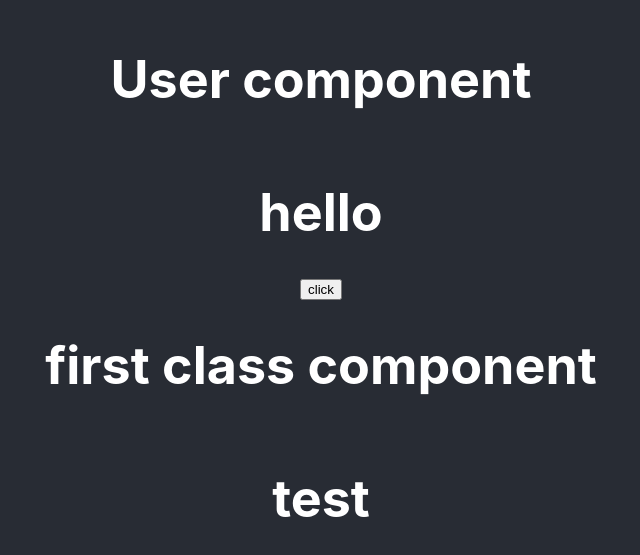
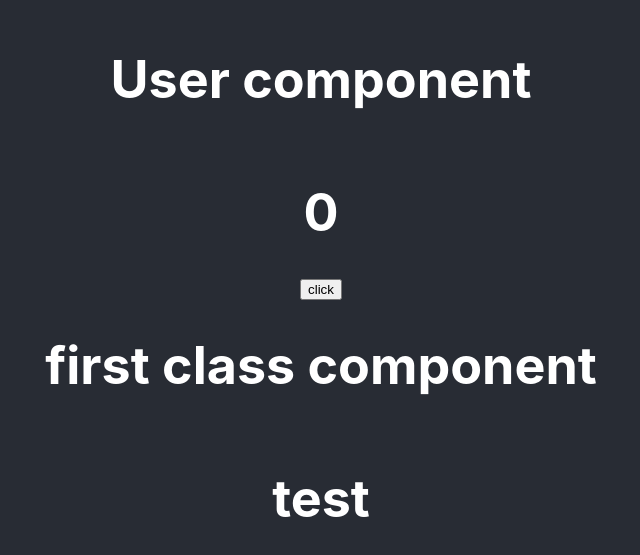
Before and after one commit to ShubhamSharma0499/React, a React (Create React App) app: page / in a window 1280 px wide. Shown: the part 111-666 px from the top of the page, without its empty margins (319-959 px from the left). Built offline with nearby package versions, Linux system fonts and the light colour scheme.

Commit message:
adding use state in function component to change data and rerender component after making changes to data

```diff
--- a/src/User.js
+++ b/src/User.js
@@ -1,11 +1,14 @@
+import { useState } from "react";
+
 function User(){  // functional component
+    const [data,setData]=useState(0);
     function test(){
-        alert('test')
+        setData(data+1);
     }
     return (
         <>
         <h1>User component</h1>
-        <h1>hello</h1>
+        <h1>{data}</h1>
         <button onClick={test}>click</button>
         </> // in react we can only
     )
```
